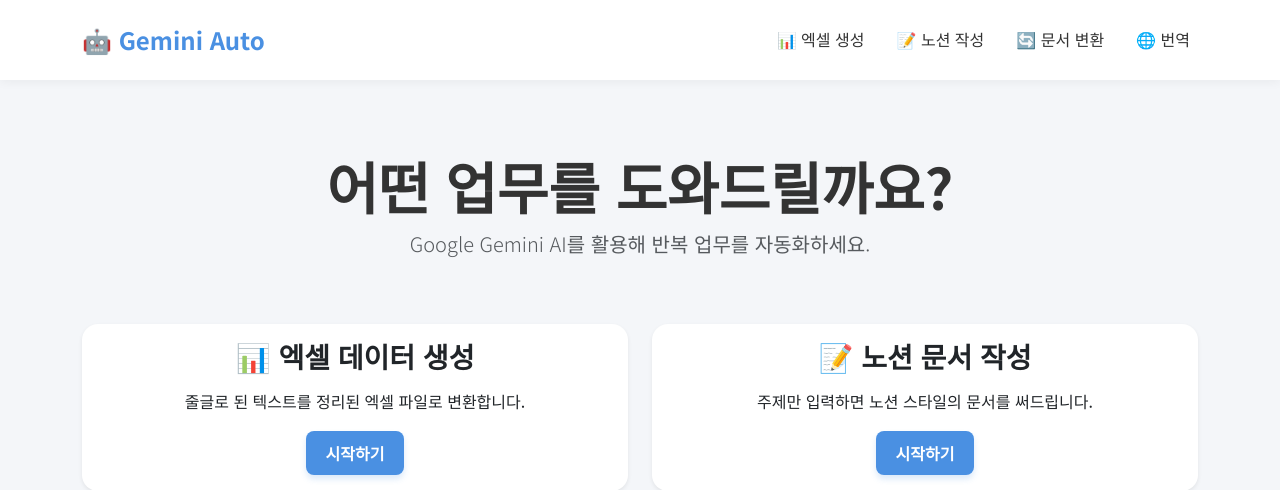
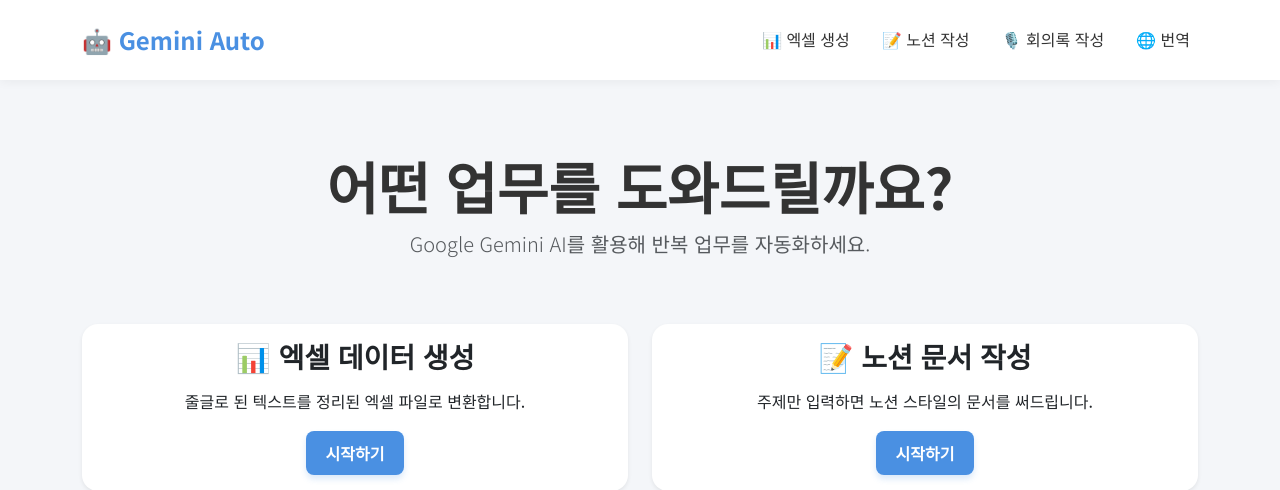
Before and after one commit to Dalso13/auto_work, a Flask app: page / in a window 1280 px wide. Shown: the top 490 px of the page. Run offline with Flask 3, Linux system fonts and the light colour scheme.

Commit message:
feat: html 수정

```diff
--- a/templates/base.html
+++ b/templates/base.html
@@ -19,7 +19,7 @@
                 <ul class="navbar-nav ms-auto">
                     <li class="nav-item"><a class="nav-link" href="/excel">📊 엑셀 생성</a></li>
                     <li class="nav-item"><a class="nav-link" href="/notion">📝 노션 작성</a></li>
-                    <li class="nav-item"><a class="nav-link" href="/meeting">🔄 문서 변환</a></li>
+                    <li class="nav-item"><a class="nav-link" href="/meeting">🎙️ 회의록 작성</a></li>
                     <li class="nav-item"><a class="nav-link" href="/translator">🌐 번역</a></li>
                 </ul>
             </div>
```
